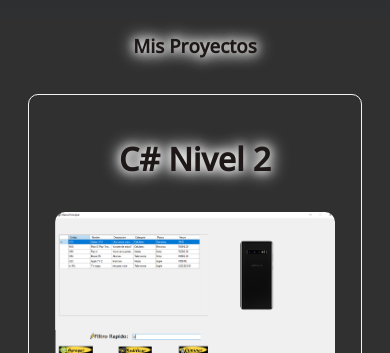
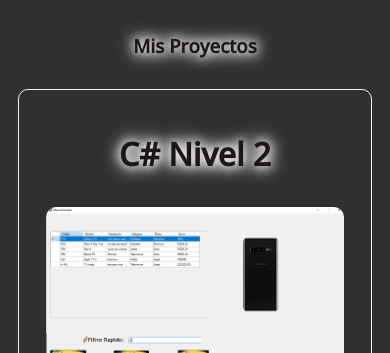
Before and after one commit to MiguelAngelLardo/Portfolio.Miguel-Lardo, a plain HTML site: page index.html in a window 390 px wide. Shown: the part 1756-2109 px from the top of the page. Drawn offline with nearby package versions, Linux system fonts and the light colour scheme; files whose address does not match are found by name; a web font is replaced by a local one.

Commit message:
Responsive PROJECT area

```diff
--- a/estilos.css
+++ b/estilos.css
@@ -359,6 +359,27 @@ footer{
       margin-bottom: 3%;
     }
 
+
+/*----------------------------------PROYECTOS----------------------------------------------*/
+  .tres{
+    height: auto;
+  }
+  .proyectos{
+    flex-direction: column;
+    width: 100%;
+    align-items: center;
+    justify-content: space-between;
+    padding-bottom: 20px;
+  }
+  .card{
+    width: 85%;
+    margin-top: 15px;
+  }
+  .red-social{
+    margin: 0 10px 0 10px;
+  }
+
+
 /*----------------------------------------------CONTACTO----------------------------------------*/
     .contacto{
         display: flex;
@@ -371,23 +392,3 @@ footer{
     }
 
 }
-
-
-
-    .tres{
-        height: auto;
-    }
-    .proyectos{
-        flex-direction: column;
-        width: 100%;
-        align-items: center;
-        justify-content: space-between;
-        padding-bottom: 20px;
-    }
-    .card{
-        width: 80%;
-        margin-top: 20px;
-    }
-    .red-social{
-        margin: 0 10px 0 10px;
-    }
```
Lines whose indentation alone changed are shown as unchanged.
